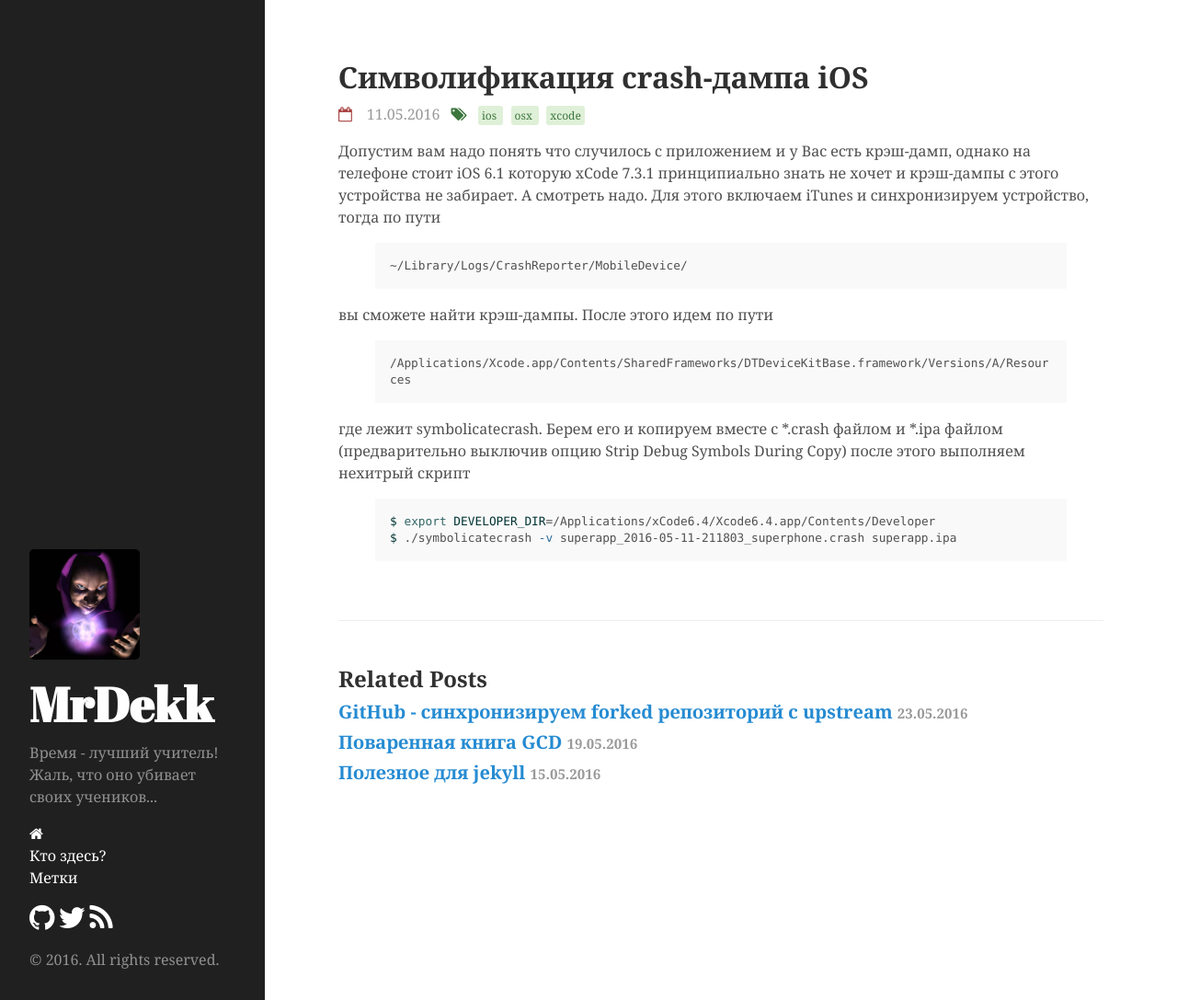
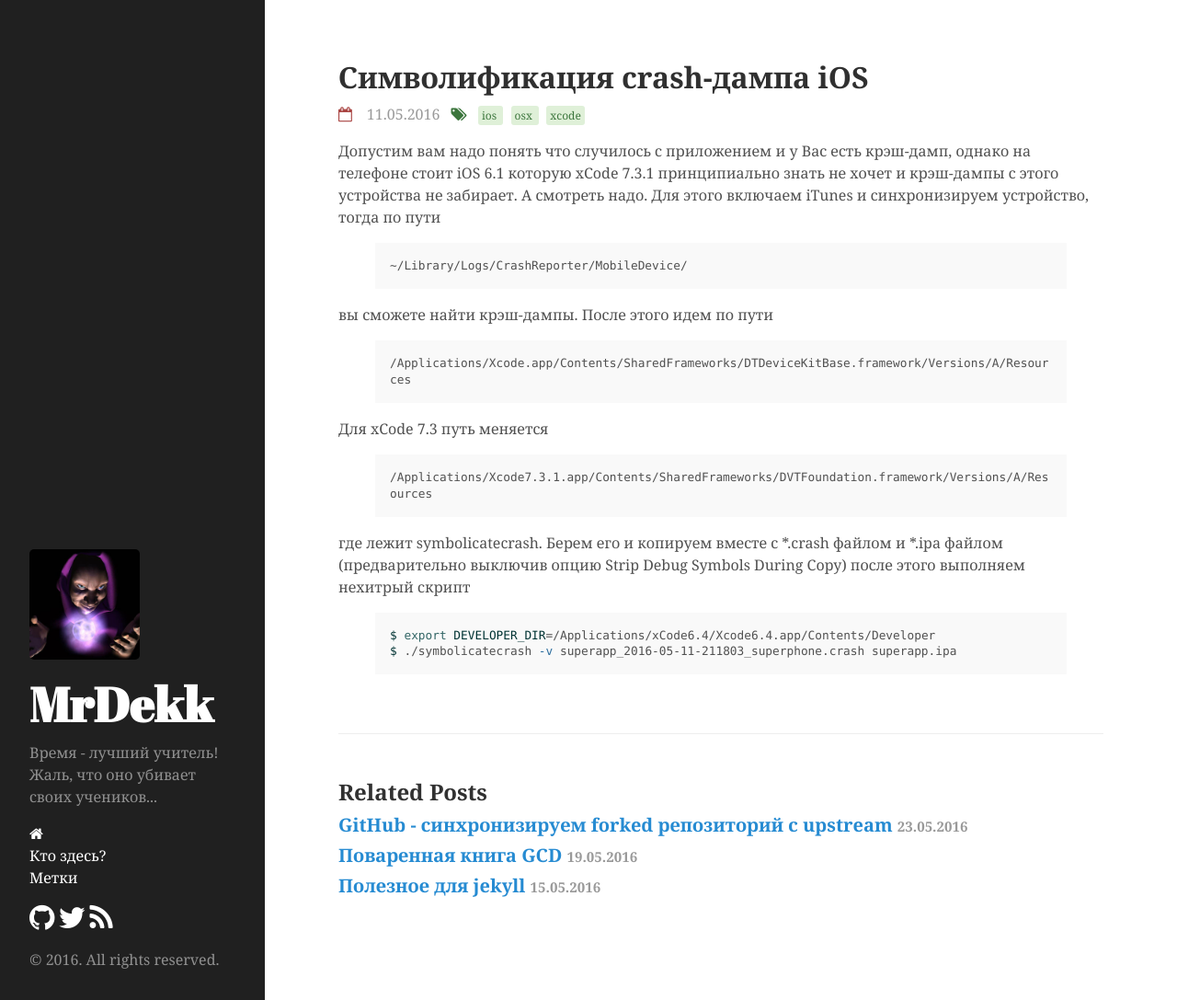
Before and after one commit to mrdekk/mrdekk.github.io, a Jekyll site: the page built from _posts/2016-05-11-symbolicate-crash-log.md, in a window 1280 px wide and 1087 px high. Shown: the whole window at 92% size. Built offline with Jekyll 4.4.1, drawn with Linux system fonts in a browser that asks for light colours.

Commit message:
Update 2016-05-11-symbolicate-crash-log.md

```diff
--- a/_posts/2016-05-11-symbolicate-crash-log.md
+++ b/_posts/2016-05-11-symbolicate-crash-log.md
@@ -21,6 +21,12 @@ tags:
 /Applications/Xcode.app/Contents/SharedFrameworks/DTDeviceKitBase.framework/Versions/A/Resources
 {% endhighlight %}
 
+Для xCode 7.3 путь меняется
+
+{% highlight bash %}
+/Applications/Xcode7.3.1.app/Contents/SharedFrameworks/DVTFoundation.framework/Versions/A/Resources
+{% endhighlight %}
+
 где лежит symbolicatecrash. Берем его и копируем вместе с \*.crash файлом и \*.ipa файлом (предварительно выключив опцию Strip Debug Symbols During Copy) после этого выполняем нехитрый скрипт
 
 {% highlight bash %}
```
